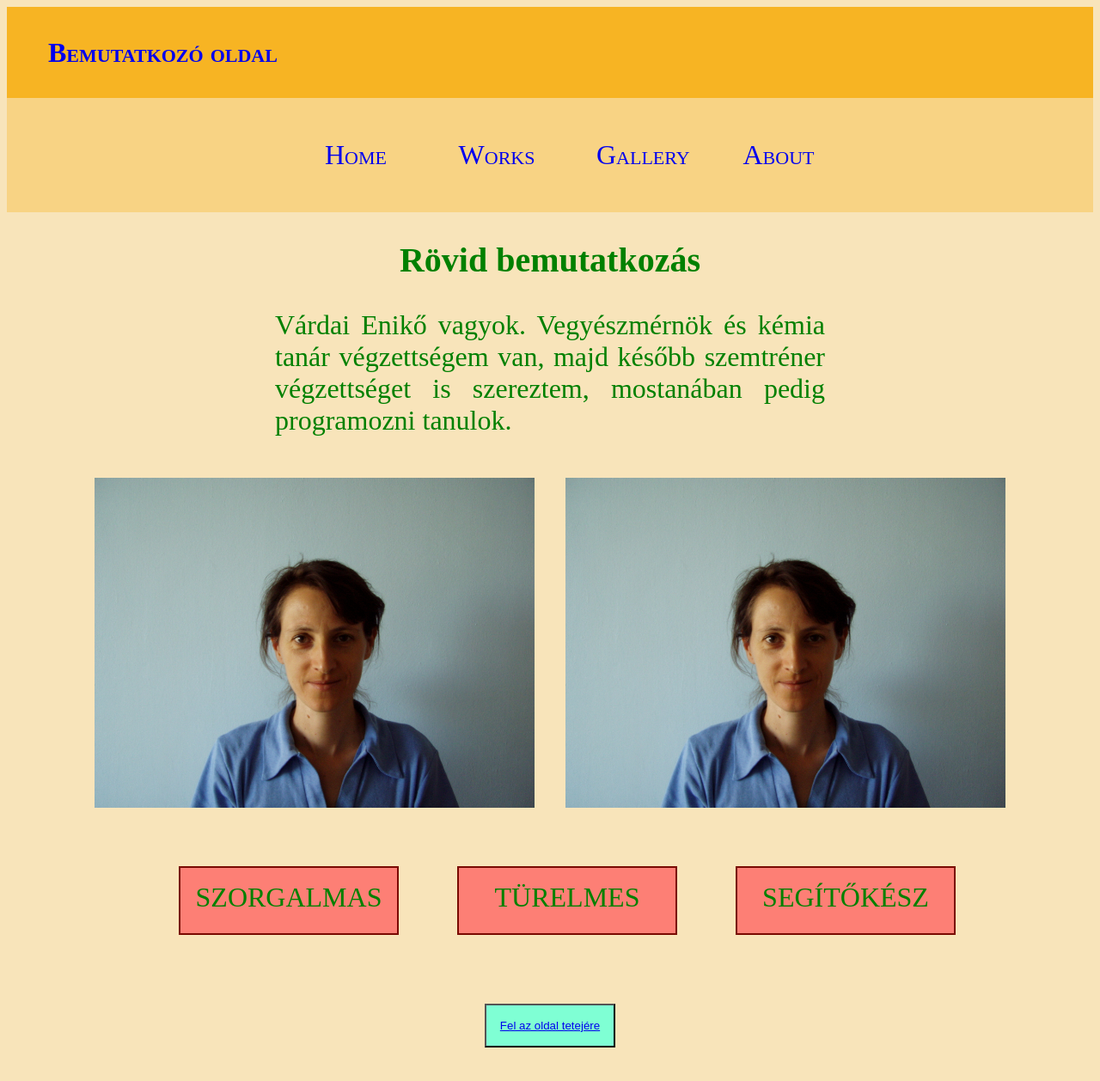
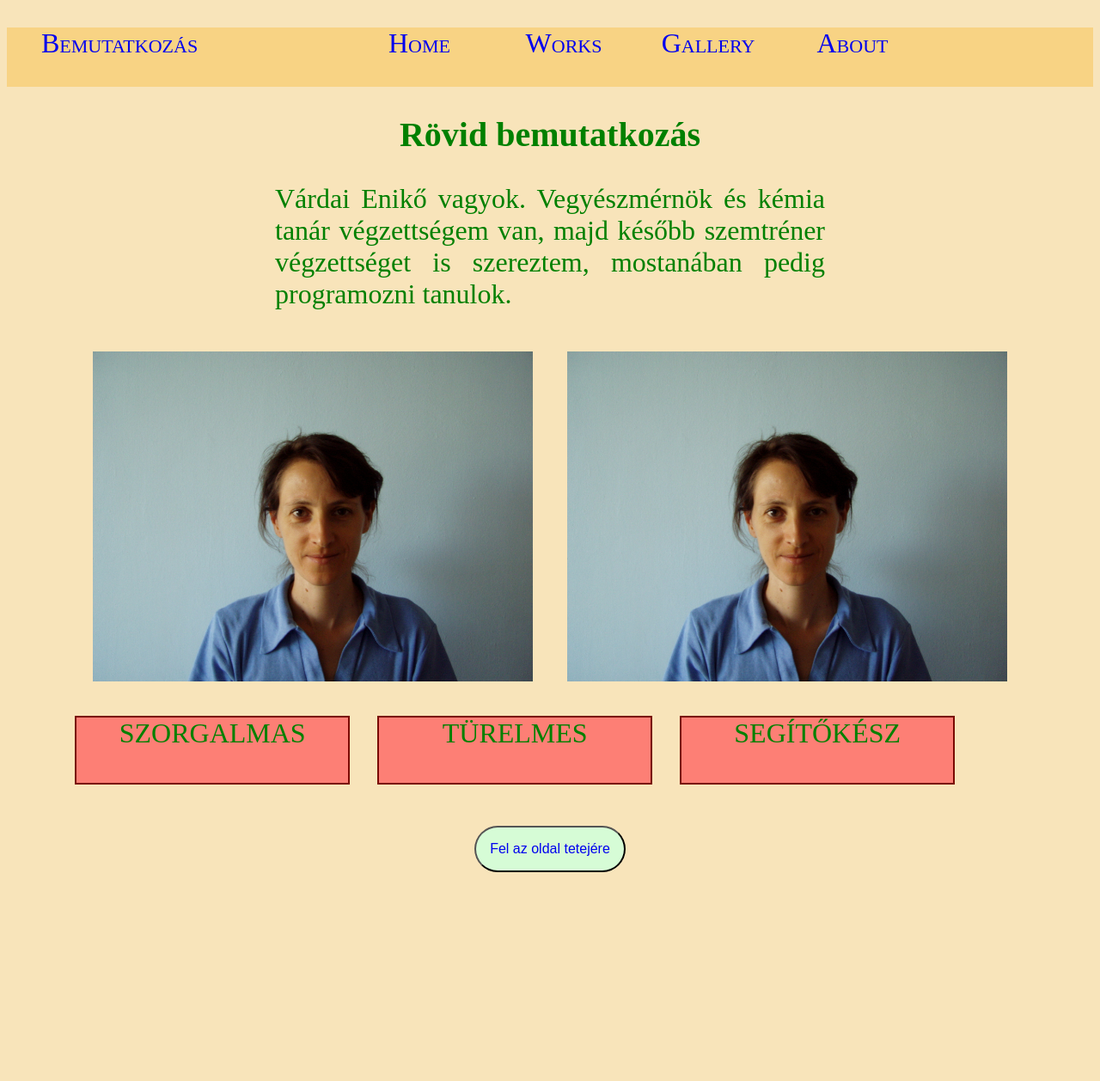
Before and after one commit to veni75/project-html-001-about-site, a plain HTML site: page index.html in a window 1280 px wide. Shown: the whole page at 86% size. After the commit the page ends 1055 px from the top, so only its background shows below. Drawn offline with Linux system fonts and the light colour scheme.

Commit message:
folytatas1

```diff
--- a/index.html
+++ b/index.html
@@ -5,37 +5,34 @@
     <meta charset="UTF-8">
     <meta name="viewport" content="width=device-width, initial-scale=1.0">
     <link rel="stylesheet" href="style.css">
-    <title>Bemutatkozó oldal</title>
+    <title>Bemutatkozás</title>
 </head>
 
 <body>
     <header>
-        <h3>
-            <a href="index.html">Bemutatkozó oldal</a>
-        </h3>
-    </header>
-    <nav id="menu">
+        <nav id="menu" class="clearfix">
             <ul>
+                <li class="left"><a class="cim" href="index.html">Bemutatkozás</a></li>
                 <li><a href="index.html">Home</a></li>
                 <li><a href="works.html">Works</a></li>
                 <li><a href="gallery.html">Gallery</a></li>
                 <li><a href="about.html">About</a></li>
             </ul>
         </nav>
+    </header>
     <main>
         <section id="introduction">
             <h1>Rövid bemutatkozás</h1>
-            <p>Várdai Enikő vagyok. Vegyészmérnök és kémia tanár végzettségem van, majd később szemtréner végzettséget
+            <p class="introp">Várdai Enikő vagyok. Vegyészmérnök és kémia tanár végzettségem van, majd később szemtréner végzettséget
                 is szereztem, mostanában pedig programozni tanulok.</p>
             <img src="assets/a 147.jpg" alt="Várdai Enikő">
             <img src="assets/a 147.jpg" alt="Várdai Enikő">
         </section>
-        <section id="property">
-            <ul>
-                <li>szorgalmas</li>
-                <li>türelmes</li>
-                <li>segítőkész</li>
-            </ul>
+
+        <section class="clearfix">
+            <div class="left property">szorgalmas</div>
+            <div class="left property">türelmes</div>
+            <div class="left property">segítőkész</div>
         </section>
     </main>
     <footer>
--- a/style.css
+++ b/style.css
@@ -4,47 +4,49 @@
 
 body {
     color: green;
-    background-color:rgb(248, 228, 186);
+    background-color: rgb(248, 228, 186);
+    font-size: 2rem;
+    text-align: center;
 }
 
-header {
-    background-color: rgb(247, 180, 35);
-    padding: 1rem 2rem;
+main {
+    max-width: 90%;
+    margin: 0 auto;
 }
 
-header h3 a {
-    font-variant: small-caps;
-    font-size: 2rem;
-    padding: 1rem;
+.left {
+    float: left;
+}
+
+.clearfix::after {
+    content: "";
+    clear: both;
+    display: table;
+}
+
+a {
     text-decoration: none;
 }
 
-header h3 a:hover {
-    color: rgb(1, 63, 1);
-    background-color: rgb(197, 136, 3);
-}
+/* HEADER,NAV */
 
-#menu, footer, main {
-    text-align: center;
+header {
+    background-color: rgb(248, 211, 132);
 }
 
 nav {
     background-color: rgb(248, 211, 132);
-    padding: 1rem 2rem;
 }
 
-#menu ul li, #property ul li {
+#menu ul li{
     display: inline-block;
     width: 10rem;
     text-align: center;
-    padding: 1rem;
+    padding: 0;
 }
 
-#menu ul li a{
-    padding: 1rem;
-    font-size: 2rem;
+#menu ul li a {
     font-variant: small-caps;
-    text-decoration: none;
 }
 
 #menu ul li a:hover {
@@ -56,17 +58,22 @@ nav {
     color: green;
 }
 
+.cim{
+    text-align: left;
+}
+
+/*HOME*/
+
 h1 {
     text-align: center;
     font-size: 2.5rem;
     margin-top: 2rem;
 }
 
-p {
+.introp {
     text-align: justify;
     max-width: 50vw;
     margin: 2rem auto;
-    font-size: 2rem;
 }
 
 #introduction img {
@@ -74,36 +81,24 @@ p {
     margin: 1rem;
 }
 
-#property ul li {
+.property {
     border: 2px solid rgb(121, 9, 1);
     background-color: rgb(253, 127, 117);
     height: 5rem;
-    width: 20vw;
-    margin: 2rem;
-    font-size: 2rem;
+    width: 25vw;
+    margin:1rem;
     text-transform: uppercase;
-}
-
-button {
-    background-color: aquamarine;
-    margin: 2rem;
-    padding: 1rem;
 }
 
 /* WORKS */
 
 .works img {
-  width: 30vw;
-  padding: 3rem;
+    width: 45vw;
+    padding: 3rem;
 }
 
 .description {
-    display: inline-block;
-}
-
-.description h3 a {
-    font-size: 2rem;
-    text-decoration: none;
+    padding: 5rem;
 }
 
 .description h3 a:hover {
@@ -115,9 +110,45 @@ button {
     color: green;
 }
 
+article p {
+    text-align: justify;
+}
+
 /* GALLERY */
 
 #gallery img {
     width: 80vw;
     margin: 1rem auto;
 }
+
+@media screen and (min-width: 600px) {
+    #gallery img {
+        width: 27vw;
+        margin: 1rem;
+    }
+}
+
+/* ABOUT */
+
+#aboutImg {
+    width: 17vw;
+}
+
+li{
+    text-align: left;
+}
+
+.about{
+    display: inline-block;
+    width: 40%;
+}
+
+/* FOOTER */
+
+button {
+    border-radius: 99em;
+    font-size: 1rem;
+    background-color: rgb(214, 252, 214);
+    margin: 2rem;
+    padding: 1rem;
+}
```
Also changed, not shown: about.html (+20 -13 lines), gallery.html (+11 -11 lines), works.html (+18 -9 lines). Lines whose indentation alone changed are shown as unchanged.
